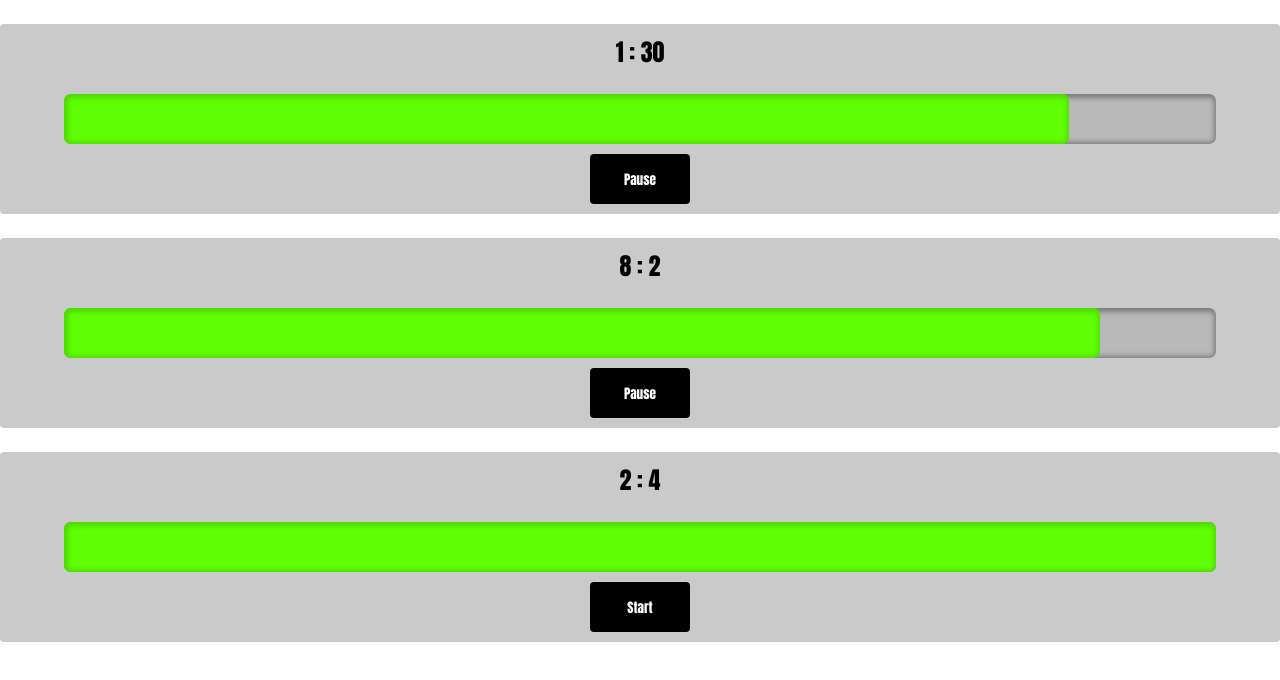
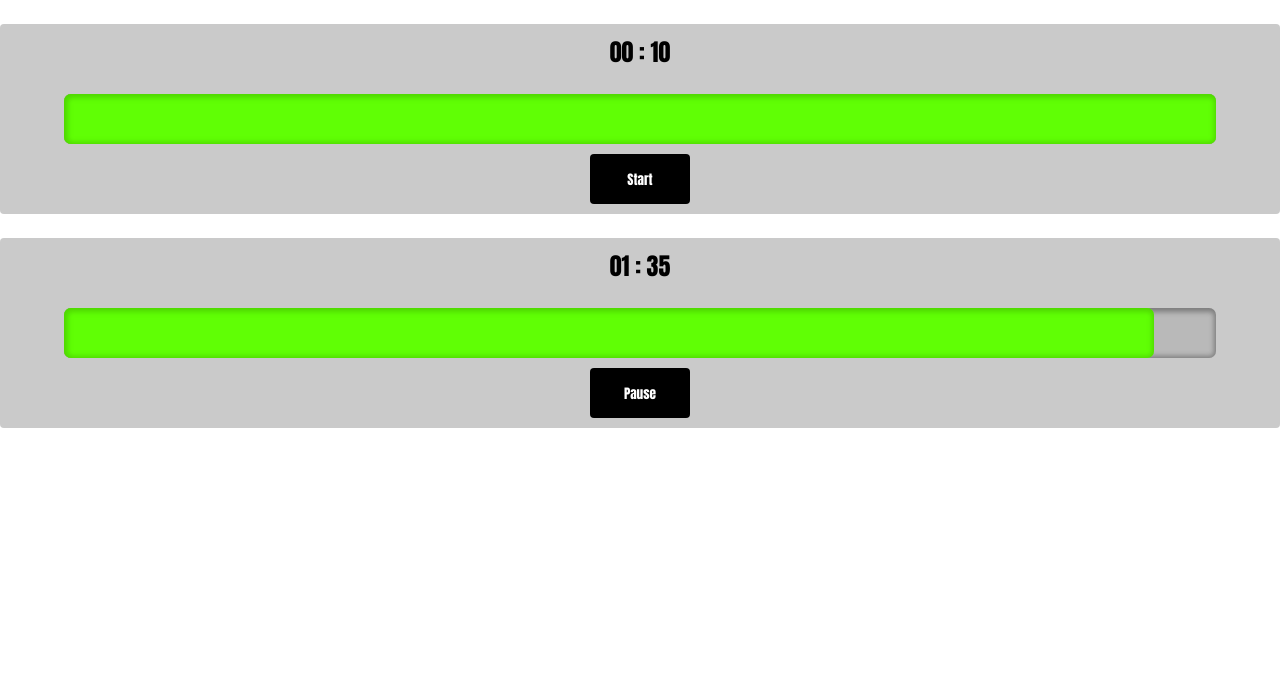
Before and after one commit to livanska/LoginPage, a React (Create React App) app: page / in a window 1280 px wide. Shown: the top 680 px of the page. Built offline with nearby package versions, Linux system fonts and the light colour scheme.

Commit message:
Timer fixed, removed unused code

```diff
--- a/src/App.tsx
+++ b/src/App.tsx
@@ -6,83 +6,11 @@ import './App.css';
 function App() {
   return (
     <div className='App'>
-      {/* <Pagination
-        activePage={1}
-        totalItems={23}
-        perPage={5}
-        withActions={true}
-        classes={{ btn: 'btn', activeBtn: 'activeBtn' }}
-        onChangePage={() => {}}
-      ></Pagination> */}
       <Timer
-        time={102}
-        onTimeStart={() => {
-          {
-            console.log('Started1');
-          }
-        }}
-        onTimePause={() => {
-          console.log('Paused1');
-        }}
-        onTimeEnd={() => {
-          {
-            console.log('Ended1');
-          }
-        }}
-        onTick={() => {
-          {
-            console.log('Tick1');
-          }
-        }}
-        autostart={true}
-        step={4}
+        time={10} //sec
+        step={500} //ms
       ></Timer>
-      <Timer
-        time={535}
-        onTimeStart={() => {
-          {
-            console.log('Started2');
-          }
-        }}
-        onTimePause={() => {
-          console.log('Paused2');
-        }}
-        onTimeEnd={() => {
-          {
-            console.log('Ended2');
-          }
-        }}
-        onTick={() => {
-          {
-            console.log('Tick2');
-          }
-        }}
-        autostart={true}
-        step={1}
-      ></Timer>
-      <Timer
-        time={124}
-        onTimeStart={() => {
-          {
-            console.log('Started3');
-          }
-        }}
-        onTimePause={() => {
-          console.log('Paused3');
-        }}
-        onTimeEnd={() => {
-          {
-            console.log('Ended3');
-          }
-        }}
-        onTick={() => {
-          {
-            console.log('Tick3');
-          }
-        }}
-        autostart={false}
-        step={6}
-      ></Timer>
+      <Timer time={100} autostart={true} step={90}></Timer>
     </div>
   );
 }
--- a/src/Components/Timer/Helper.ts
+++ b/src/Components/Timer/Helper.ts
@@ -1,7 +1,5 @@
 export const formatString = (someTime: number): string => {
-  let minutes = 0;
-  let seconds = 0;
-  minutes = Math.floor(someTime / 60);
-  seconds = someTime - minutes * 60;
-  return minutes.toString() + ' : ' + seconds.toString();
+  let minutes = Math.floor(someTime / 60);
+  let seconds = Math.ceil(someTime - minutes * 60);
+  return `${minutes < 10 ? '0' : ''}${minutes} : ${seconds < 10 ? '0' : ''}${seconds}`;
 };
--- a/src/Components/Timer/Timer.tsx
+++ b/src/Components/Timer/Timer.tsx
@@ -1,45 +1,34 @@
 import React, { useEffect, useState } from 'react';
-//import cn from 'classnames';
 import { formatString } from './Helper';
 import css from './Timer.module.scss';
-//import moment from 'moment';
-
 interface TimerProps {
   time: number;
-  autostart: boolean;
+  autostart?: boolean;
   step: number;
-  onTick(): void;
-  onTimeEnd(): void;
-  onTimeStart(): void;
-  onTimePause(): void;
+  onTick?(): void;
+  onTimeEnd?(): void;
+  onTimeStart?(): void;
+  onTimePause?(): void;
 }
 
-function Timer({ time, autostart, step, onTick, onTimeEnd, onTimePause, onTimeStart }: TimerProps) {
+function Timer({ time, autostart, step }: TimerProps) {
   const [currentTime, setCurrentTime] = useState<number>(time);
-  const [stringTime, setStringTime] = useState<string>(formatString(time));
-  const [isWorking, setWorking] = useState<boolean>(autostart ? true : false);
+  const [isWorking, setIsWorking] = useState<boolean>(autostart ?? false);
 
   const handleTick = () => {
-    currentTime - 1 >= 0 ? setCurrentTime(currentTime - 1) : setCurrentTime(0);
-    console.log(currentTime);
-    setStringTime(formatString(currentTime));
-    onTick();
+    currentTime >= step / 1000 ? setCurrentTime(currentTime - step / 1000) : handleEnd();
   };
 
   const handleEnd = () => {
-    setWorking(false);
-    setStringTime('0 : 0');
-    console.log(currentTime);
-    onTimeEnd();
+    setCurrentTime(0);
+    setIsWorking(false);
   };
 
   const handleBtnClick = () => {
-    if (currentTime !== 0) {
-      isWorking ? onTimePause() : onTimeStart();
-      setWorking(!isWorking);
-    } else {
+    if (currentTime !== 0) setIsWorking(!isWorking);
+    else {
       setCurrentTime(time);
-      setWorking(true);
+      setIsWorking(true);
     }
   };
 
@@ -51,17 +40,17 @@ function Timer({ time, autostart, step, onTick, onTimeEnd, onTimePause, onTimeSt
           clearInterval(timer);
           handleEnd();
         }
-      }, step * 100);
+      }, step);
       return () => clearInterval(timer);
     }
   }, [isWorking, currentTime]);
 
   return (
     <div className={css.container}>
-      <p className={css.timeText}>{stringTime}</p>
+      <p className={css.timeText}>{formatString(currentTime)}</p>
       <progress className={css.progress} max={time} value={currentTime}></progress>
       <button className={css.button} onClick={() => handleBtnClick()}>
-        {currentTime == 0 ? 'Restart' : isWorking ? 'Pause' : 'Start'}
+        {currentTime === 0 ? 'Restart' : isWorking ? 'Pause' : 'Start'}
       </button>
     </div>
   );
```
